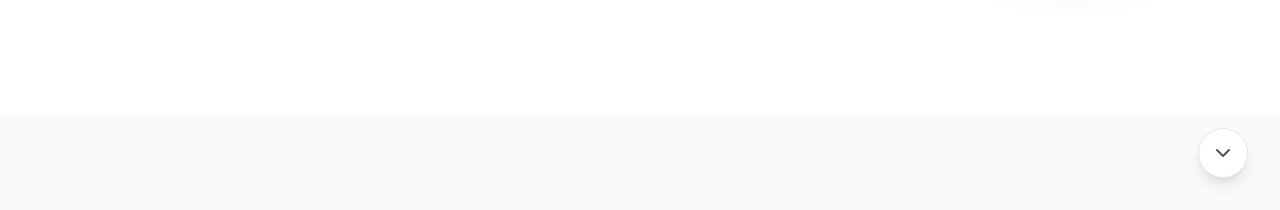
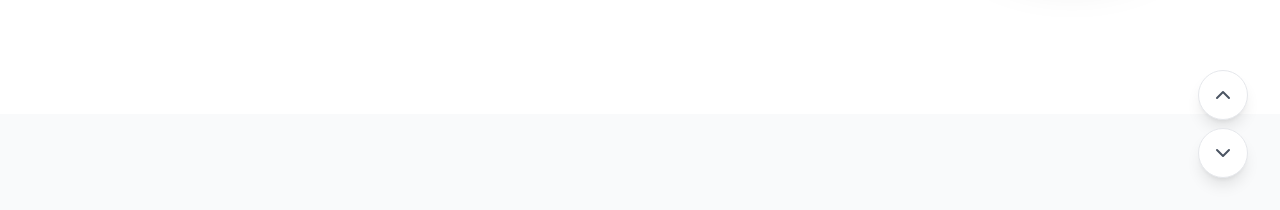
Before and after one commit to Feikovandijk/Portfolio, a React (Vite) app: page /#/portfolio in a window 1280 px wide. Shown: the part 590-800 px from the top of the page. Built offline with nearby package versions, Linux system fonts and the light colour scheme.

Commit message:
Added scroll up button

```diff
--- /dev/null
+++ b/src/components/ScrollButtons.tsx
@@ -0,0 +1,66 @@
+import { ChevronUp, ChevronDown } from 'lucide-react';
+import { motion } from 'framer-motion';
+import { useState, useEffect } from 'react';
+
+export default function ScrollButtons() {
+  const [currentSection, setCurrentSection] = useState(0);
+  const [sections, setSections] = useState<HTMLElement[]>([]);
+
+  useEffect(() => {
+    // Get all sections
+    const sectionElements = Array.from(document.querySelectorAll('section'));
+    setSections(sectionElements);
+  }, []);
+
+  const scrollToSection = (direction: 'up' | 'down') => {
+    if (sections.length === 0) return;
+
+    // Find the current section
+    const currentScroll = window.scrollY + window.innerHeight / 2;
+    const currentIndex = sections.findIndex(section => {
+      const rect = section.getBoundingClientRect();
+      return rect.top + window.scrollY <= currentScroll &&
+             rect.bottom + window.scrollY >= currentScroll;
+    });
+
+    // Calculate next section index
+    let nextIndex;
+    if (direction === 'down') {
+      nextIndex = currentIndex < sections.length - 1 ? currentIndex + 1 : 0;
+    } else {
+      nextIndex = currentIndex > 0 ? currentIndex - 1 : sections.length - 1;
+    }
+
+    const nextSection = sections[nextIndex];
+
+    // Scroll to next section
+    nextSection.scrollIntoView({ behavior: 'smooth' });
+    setCurrentSection(nextIndex);
+  };
+
+  return (
+    <div className="fixed bottom-8 right-8 flex flex-col gap-2">
+      <motion.button
+        initial={{ opacity: 0 }}
+        animate={{ opacity: 1 }}
+        transition={{ delay: 1 }}
+        onClick={() => scrollToSection('up')}
+        className="p-3 bg-white dark:bg-gray-800 rounded-full shadow-lg hover:shadow-xl transition-all duration-300 border border-gray-200 dark:border-gray-700 hover:bg-gray-50 dark:hover:bg-gray-700"
+        aria-label="Scroll to previous section"
+      >
+        <ChevronUp className="w-6 h-6 text-gray-600 dark:text-gray-300" />
+      </motion.button>
+
+      <motion.button
+        initial={{ opacity: 0 }}
+        animate={{ opacity: 1 }}
+        transition={{ delay: 1 }}
+        onClick={() => scrollToSection('down')}
+        className="p-3 bg-white dark:bg-gray-800 rounded-full shadow-lg hover:shadow-xl transition-all duration-300 border border-gray-200 dark:border-gray-700 hover:bg-gray-50 dark:hover:bg-gray-700"
+        aria-label="Scroll to next section"
+      >
+        <ChevronDown className="w-6 h-6 text-gray-600 dark:text-gray-300" />
+      </motion.button>
+    </div>
+  );
+}
--- a/src/pages/Portfolio.tsx
+++ b/src/pages/Portfolio.tsx
@@ -3,7 +3,7 @@ import ProjectCard from '../components/ProjectCard';
 import SmallProjectCard from '../components/SmallProjectCard';
 import { projects, achievements, smallProjects } from '../data/content';
 import { Award } from 'lucide-react';
-import ScrollDownButton from '../components/ScrollDownButton';
+import ScrollButtons from '../components/ScrollButtons';
 
 export default function Portfolio() {
   return (
@@ -124,7 +124,7 @@ export default function Portfolio() {
         </motion.div>
       </section>
 
-      <ScrollDownButton />
+      <ScrollButtons />
     </div>
   );
 }
```
